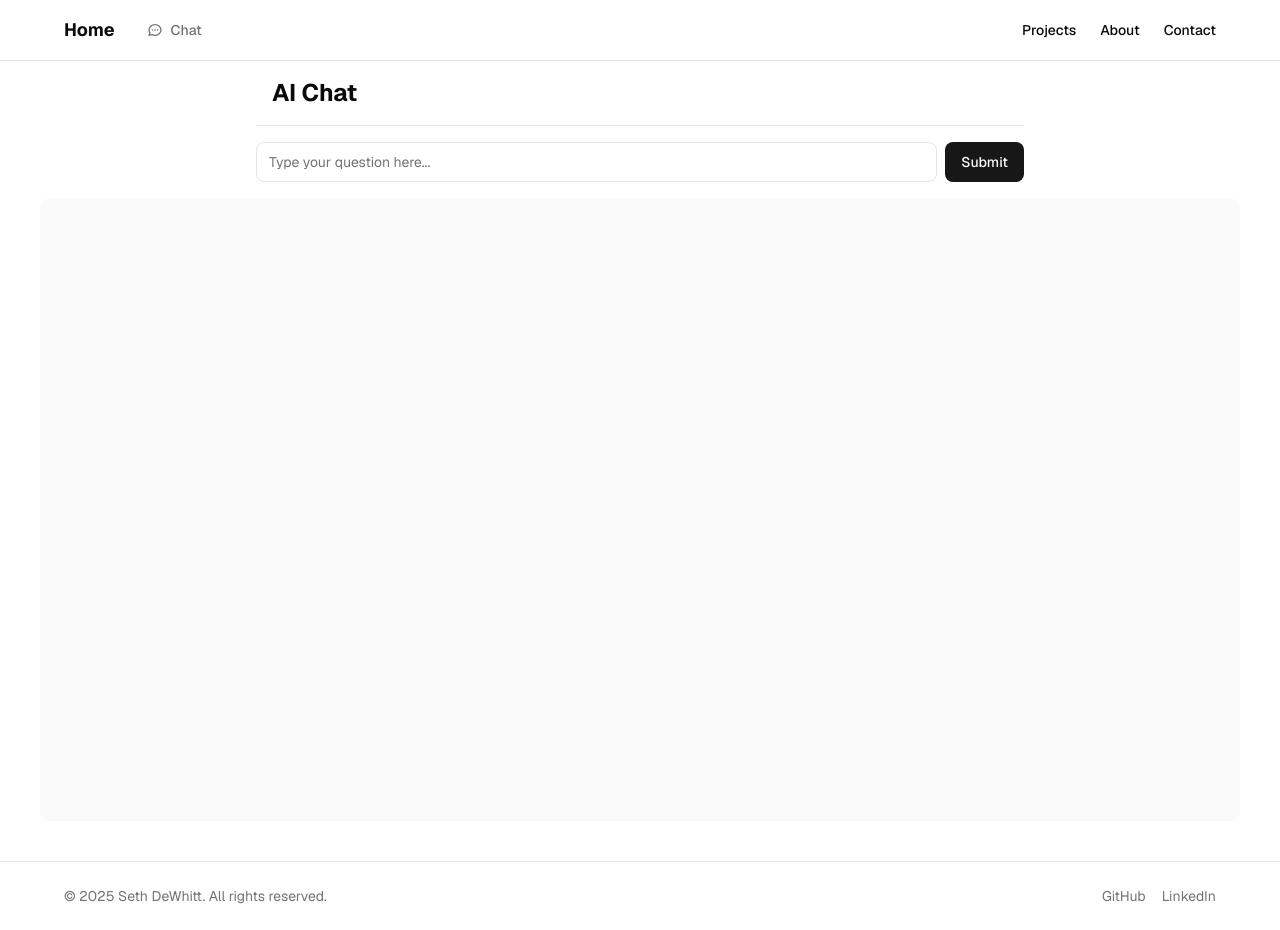
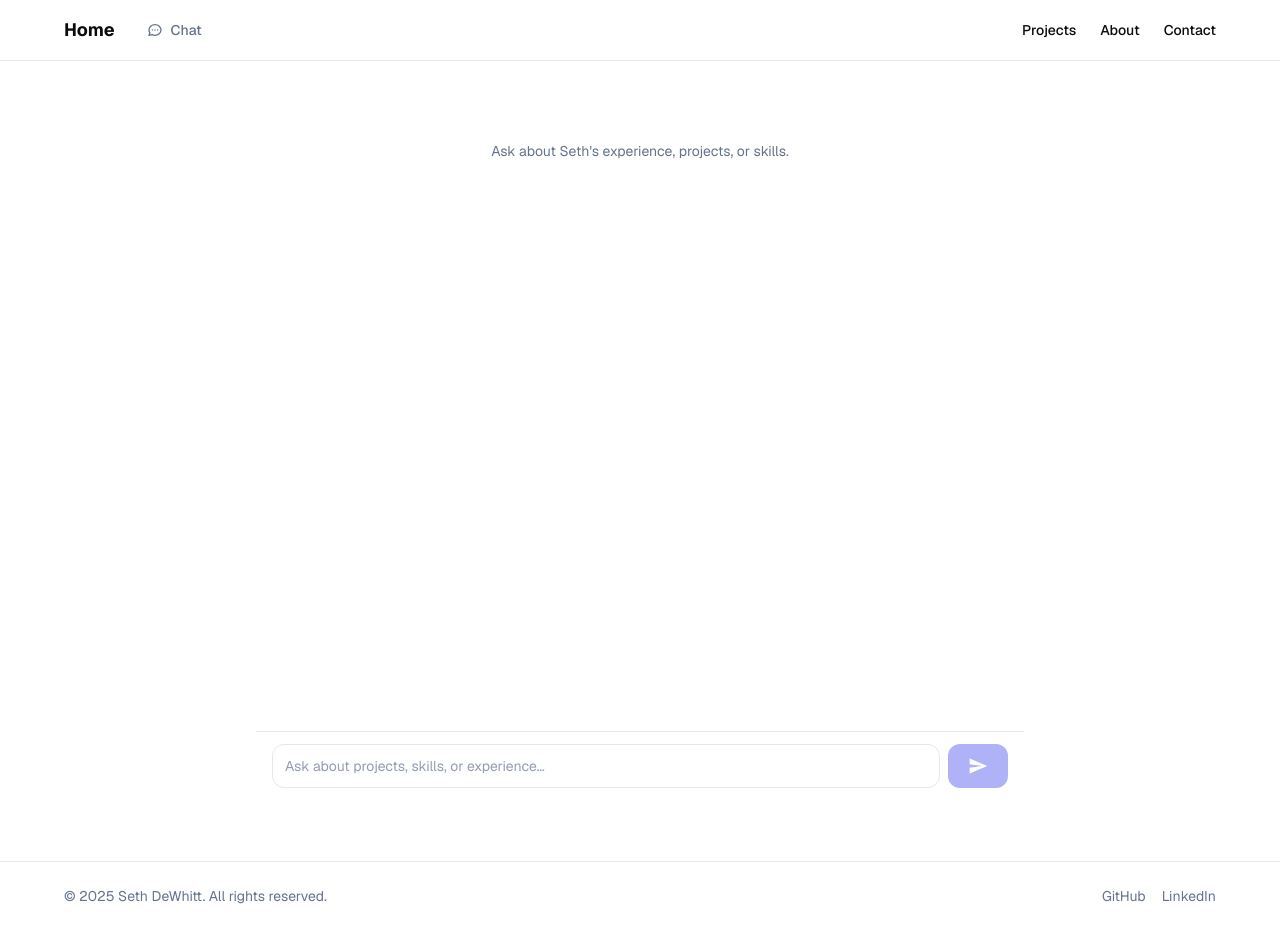
Before and after one commit to sdewhitt/portfolio, a Next.js app: page /chat in a window 1280 px wide. Built offline with nearby package versions, Linux system fonts and the light colour scheme.

Commit message:
chat revamps and docs

```diff
--- a/app/components/chat.tsx
+++ b/app/components/chat.tsx
@@ -4,59 +4,138 @@ import { Input } from "@/components/input"
 import { Button } from "@/components/button"
 import { useChat } from "ai/react"
 import { useRef, useEffect } from 'react'
+import { BotMessageSquare } from "lucide-react"
 
 export function Chat() {
-    const { messages, input, handleInputChange, handleSubmit } =
+    const { messages, input, handleInputChange, handleSubmit, isLoading } =
         useChat({
             api: '../api/chat',
             onError: (e) => {
                 console.error("Chat API error:", e)
             }
         });
+
     const chatParent = useRef<HTMLUListElement>(null)
 
+    // Auto-scroll to bottom when new messages arrive
     useEffect(() => {
         const domNode = chatParent.current
-        if (domNode) {
-            domNode.scrollTop = domNode.scrollHeight
-        }
-    })
+        if (domNode) domNode.scrollTop = domNode.scrollHeight
+    }, [messages.length])
 
     return (
-        <main className="flex flex-col w-full h-screen max-h-dvh bg-background">
+        <main className="flex min-h-screen w-full bg-background">
+            <div className="flex flex-col w-full mx-auto max-w-3xl">
+                {/* Header */}
+                {/*<header className="sticky top-0 z-10 w-full border-b bg-background/80 backdrop-blur supports-backdrop-filter:bg-background/60">
+                    <div className="px-4 py-3 flex items-center justify-between">
+                        <h1 className="text-lg sm:text-xl font-semibold text-foreground">
+                            MyPort
+                        </h1>
+                    </div>
+                </header>*/}
 
-            <header className="p-4 border-b w-full max-w-3xl mx-auto">
-                <h1 className="text-2xl font-bold">AI Chat</h1>
-            </header>
+                {/* Messages */}
+                <section className="flex-1 min-h-0">
+                    <ul
+                        ref={chatParent}
+                        className="flex flex-col gap-3 sm:gap-4 px-3 sm:px-4 py-4 overflow-y-auto"
+                    >
+                        {/* Empty state */}
+                        {messages.length === 0 && (
+                            <li className="mx-auto mt-16 text-center text-sm text-muted-foreground">
+                                Ask about Seth's experience, projects, or skills.
+                            </li>
+                        )}
 
-            <section className="p-4">
-                <form onSubmit={handleSubmit} className="flex w-full max-w-3xl mx-auto items-center">
-                    <Input className="flex-1 min-h-[40px]" placeholder="Type your question here..." type="text" value={input} onChange={handleInputChange} />
-                    <Button className="ml-2" type="submit">
-                        Submit
+                        {messages.map((m, index) => {
+                            const isUser = m.role === 'user'
+                            const isSystem = m.role === 'system'
+                            return (
+                                <li key={index} className={`flex items-end ${isUser ? 'justify-end' : 'justify-start'}`}>
+                                    {/* Avatar */}
+                                    {!isUser && (
+                                        <div className="mr-2 hidden sm:block">
+                                            <div className="h-8 w-8 rounded-full bg-primary/15 text-primary flex items-center justify-center text-xs font-medium">
+                                                <BotMessageSquare />
+                                            </div>
+                                        </div>
+                                    )}
+
+                                    {/* Bubble */}
+                                    <div
+                                        className={`max-w-[82%] sm:max-w-[70%] rounded-2xl px-3.5 py-2.5 shadow-sm ${
+                                            isSystem
+                                                ? 'bg-accent text-accent-foreground'
+                                                : isUser
+                                                    ? 'bg-primary text-primary-foreground'
+                                                    : 'bg-muted text-foreground'
+                                        }`}
+                                    >
+                                        {!isUser && !isSystem && (
+                                            <span className="mb-1 block text-[10px] uppercase tracking-wide text-muted-foreground/80">MyPort</span>
+                                        )}
+                                        <p className="whitespace-pre-wrap leading-relaxed">
+                                            {m.content}
+                                        </p>
+                                    </div>
+
+                                    {/* Avatar for user on the right (small screens skip) */}
+                                    {isUser && (
+                                        <div className="ml-2 hidden sm:block">
+                                            <div className="h-8 w-8 rounded-full bg-primary text-primary-foreground flex items-center justify-center text-xs font-medium">
+                                                You
+                                            </div>
+                                        </div>
+                                    )}
+                                </li>
+                            )
+                        })}
+
+                        {/* Typing indicator */}
+                        {isLoading && (
+                            <li className="flex items-end justify-start">
+                                <div className="h-8 w-8 mr-2 hidden sm:flex rounded-full bg-primary/15 text-primary items-center justify-center text-xs font-medium">
+                                    <BotMessageSquare />
+                                </div>
+                                <div className="max-w-[82%] sm:max-w-[70%] rounded-2xl px-3.5 py-2.5 bg-muted text-muted-foreground">
+                                    <span className="inline-flex items-center gap-1">
+                                        <span className="inline-block h-2 w-2 rounded-full bg-muted-foreground/60 animate-pulse" />
+                                        <span className="inline-block h-2 w-2 rounded-full bg-muted-foreground/60 animate-pulse [animation-delay:120ms]" />
+                                        <span className="inline-block h-2 w-2 rounded-full bg-muted-foreground/60 animate-pulse [animation-delay:240ms]" />
+                                    </span>
+                                </div>
+                            </li>
+                        )}
+                    </ul>
+                </section>
+
+                {/* Composer */}
+                <footer className="sticky bottom-0 z-10 w-full border-t bg-background/80 backdrop-blur supports-backdrop-filter:bg-background/60">
+                    <form onSubmit={handleSubmit} className="px-3 sm:px-4 py-3 flex items-center gap-2">
+                        <div className="flex-1">
+                            <Input
+                                className="h-11 w-full rounded-xl bg-background border-border placeholder:text-muted-foreground/70"
+                                placeholder="Ask about projects, skills, or experience…"
+                                type="text"
+                                value={input}
+                                onChange={handleInputChange}
+                            />
+                        </div>
+                        <Button type="submit" className="h-11 rounded-xl px-4 sm:px-5" disabled={!input.trim() || isLoading}>
+                            <span className="sr-only">Send</span>
+                            <svg
+                                xmlns="http://www.w3.org/2000/svg"
+                                viewBox="0 0 24 24"
+                                fill="currentColor"
+                                className="h-5 w-5"
+                            >
+                                <path d="M2.01 21 23 12 2.01 3 2 10l15 2-15 2z" />
+                            </svg>
                         </Button>
                     </form>
-            </section>
-
-            <section className="container px-0 pb-10 flex flex-col flex-grow gap-4 mx-auto max-w-3xl">
-                <ul ref={chatParent} className="h-1 p-4 flex-grow bg-muted/50 rounded-lg overflow-y-auto flex flex-col gap-4">
-                    {messages.map((m, index) =>
-                        m.role === 'user' ? (
-                            <li key={index} className="flex flex-row">
-                                <div className="rounded-xl p-4 bg-background shadow-md flex">
-                                    <p className="text-primary">{m.content}</p>
+                </footer>
             </div>
-                            </li>
-                        ) : (
-                            <li key={index} className="flex flex-row-reverse">
-                                <div className="rounded-xl p-4 bg-background shadow-md flex w-3/4">
-                                    <p className="text-primary"><span className="font-bold">Answer: </span>{m.content}</p>
-                                </div>
-                            </li>
-                        )
-                    )}
-                </ul >
-            </section>
         </main>
     )
 }
--- a/app/globals.css
+++ b/app/globals.css
@@ -20,46 +20,64 @@
 }
 
 :root {
-  --muted-foreground: oklch(0.556 0 0);
-  --border: oklch(0.922 0 0);
   --radius: 0.625rem;
-  --background: oklch(1 0 0);
-  --foreground: oklch(0.145 0 0);
-  --card: oklch(1 0 0);
-  --card-foreground: oklch(0.145 0 0);
-  --popover: oklch(1 0 0);
-  --popover-foreground: oklch(0.145 0 0);
-  --primary: oklch(0.205 0 0);
-  --primary-foreground: oklch(0.985 0 0);
-  --secondary: oklch(0.97 0 0);
-  --secondary-foreground: oklch(0.205 0 0);
-  --muted: oklch(0.97 0 0);
-  --accent: oklch(0.97 0 0);
-  --accent-foreground: oklch(0.205 0 0);
-  --destructive: oklch(0.577 0.245 27.325);
-  --input: oklch(0.922 0 0);
-  --ring: oklch(0.708 0 0);
-  --chart-1: oklch(0.646 0.222 41.116);
-  --chart-2: oklch(0.6 0.118 184.704);
-  --chart-3: oklch(0.398 0.07 227.392);
-  --chart-4: oklch(0.828 0.189 84.429);
-  --chart-5: oklch(0.769 0.188 70.08);
-  --sidebar: oklch(0.985 0 0);
-  --sidebar-foreground: oklch(0.145 0 0);
-  --sidebar-primary: oklch(0.205 0 0);
-  --sidebar-primary-foreground: oklch(0.985 0 0);
-  --sidebar-accent: oklch(0.97 0 0);
-  --sidebar-accent-foreground: oklch(0.205 0 0);
-  --sidebar-border: oklch(0.922 0 0);
-  --sidebar-ring: oklch(0.708 0 0);
+  /* Surface and text */
+  --background: #ffffff;
+  --foreground: #0b0b0b;
+  --muted: #f1f5f9; /* slate-100 */
+  --muted-foreground: #64748b; /* slate-500 */
+  --card: #ffffff;
+  --card-foreground: #0b0b0b;
+  --popover: #ffffff;
+  --popover-foreground: #0b0b0b;
+  /* Brand */
+  --primary: #6366f1; /* indigo-500 */
+  --primary-foreground: #ffffff;
+  --secondary: #f8fafc; /* slate-50 */
+  --secondary-foreground: #0f172a; /* slate-900 */
+  --accent: #eef2ff; /* indigo-50 */
+  --accent-foreground: #1f2937; /* gray-800 */
+  --destructive: #ef4444; /* red-500 */
+  /* Controls */
+  --border: #e5e7eb; /* gray-200 */
+  --input: #e5e7eb; /* gray-200 */
+  --ring: #c7d2fe; /* indigo-200 */
+  /* Charts (kept, not critical for chat) */
+  --chart-1: #4f46e5;
+  --chart-2: #14b8a6;
+  --chart-3: #0ea5e9;
+  --chart-4: #22c55e;
+  --chart-5: #f59e0b;
+  /* Sidebar (not primary in chat, align with light surfaces) */
+  --sidebar: #f8fafc;
+  --sidebar-foreground: #0b0b0b;
+  --sidebar-primary: #6366f1;
+  --sidebar-primary-foreground: #ffffff;
+  --sidebar-accent: #eef2ff;
+  --sidebar-accent-foreground: #1f2937;
+  --sidebar-border: #e5e7eb;
+  --sidebar-ring: #c7d2fe;
 }
 
 @media (prefers-color-scheme: dark) {
   :root {
     --background: #0a0a0a;
-    --foreground: #f3f4f6;
-    --muted-foreground: #9ca3af;
-    --border: #1f2937;
+    --foreground: #e5e7eb;
+    --muted: #111827; /* gray-900 */
+    --muted-foreground: #94a3b8; /* slate-400 */
+    --border: #1f2937; /* gray-800 */
+    --input: #262b36; /* subtle dark input */
+    --ring: #3730a3; /* indigo-800 */
+    --card: #0a0a0a;
+    --card-foreground: #e5e7eb;
+    --popover: #0a0a0a;
+    --popover-foreground: #e5e7eb;
+    --primary: #818cf8; /* indigo-400 for dark */
+    --primary-foreground: #0a0a0a;
+    --secondary: #0f172a;
+    --secondary-foreground: #e5e7eb;
+    --accent: #0f172a;
+    --accent-foreground: #e5e7eb;
   }
 }
 
@@ -204,37 +222,37 @@ html {
 }
 
 .dark {
-  --background: oklch(0.145 0 0);
-  --foreground: oklch(0.985 0 0);
-  --card: oklch(0.205 0 0);
-  --card-foreground: oklch(0.985 0 0);
-  --popover: oklch(0.205 0 0);
-  --popover-foreground: oklch(0.985 0 0);
-  --primary: oklch(0.922 0 0);
-  --primary-foreground: oklch(0.205 0 0);
-  --secondary: oklch(0.269 0 0);
-  --secondary-foreground: oklch(0.985 0 0);
-  --muted: oklch(0.269 0 0);
-  --muted-foreground: oklch(0.708 0 0);
-  --accent: oklch(0.269 0 0);
-  --accent-foreground: oklch(0.985 0 0);
-  --destructive: oklch(0.704 0.191 22.216);
-  --border: oklch(1 0 0 / 10%);
-  --input: oklch(1 0 0 / 15%);
-  --ring: oklch(0.556 0 0);
-  --chart-1: oklch(0.488 0.243 264.376);
-  --chart-2: oklch(0.696 0.17 162.48);
-  --chart-3: oklch(0.769 0.188 70.08);
-  --chart-4: oklch(0.627 0.265 303.9);
-  --chart-5: oklch(0.645 0.246 16.439);
-  --sidebar: oklch(0.205 0 0);
-  --sidebar-foreground: oklch(0.985 0 0);
-  --sidebar-primary: oklch(0.488 0.243 264.376);
-  --sidebar-primary-foreground: oklch(0.985 0 0);
-  --sidebar-accent: oklch(0.269 0 0);
-  --sidebar-accent-foreground: oklch(0.985 0 0);
-  --sidebar-border: oklch(1 0 0 / 10%);
-  --sidebar-ring: oklch(0.556 0 0);
+  --background: #0a0a0a;
+  --foreground: #e5e7eb;
+  --card: #0a0a0a;
+  --card-foreground: #e5e7eb;
+  --popover: #0a0a0a;
+  --popover-foreground: #e5e7eb;
+  --primary: #818cf8;
+  --primary-foreground: #0a0a0a;
+  --secondary: #0f172a;
+  --secondary-foreground: #e5e7eb;
+  --muted: #111827;
+  --muted-foreground: #94a3b8;
+  --accent: #0f172a;
+  --accent-foreground: #e5e7eb;
+  --destructive: #ef4444;
+  --border: rgba(255,255,255,0.12);
+  --input: rgba(255,255,255,0.15);
+  --ring: #3730a3;
+  --chart-1: #60a5fa;
+  --chart-2: #34d399;
+  --chart-3: #a78bfa;
+  --chart-4: #f59e0b;
+  --chart-5: #fb7185;
+  --sidebar: #0f172a;
+  --sidebar-foreground: #e5e7eb;
+  --sidebar-primary: #818cf8;
+  --sidebar-primary-foreground: #0a0a0a;
+  --sidebar-accent: #111827;
+  --sidebar-accent-foreground: #e5e7eb;
+  --sidebar-border: rgba(255,255,255,0.12);
+  --sidebar-ring: #3730a3;
 }
 
 @layer base {
```
Also changed, not shown: 2 other files (tests, documents, lock files or other folders). Lines whose indentation alone changed are shown as unchanged.
